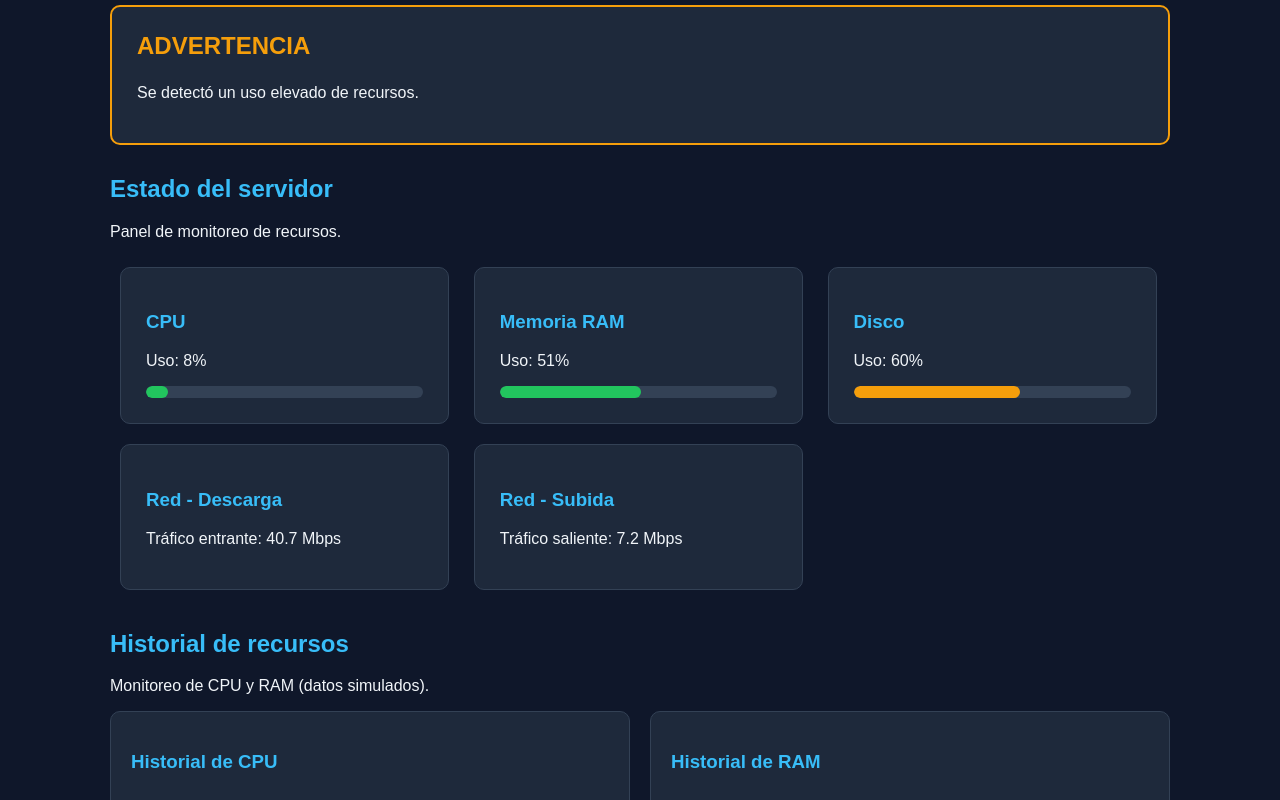
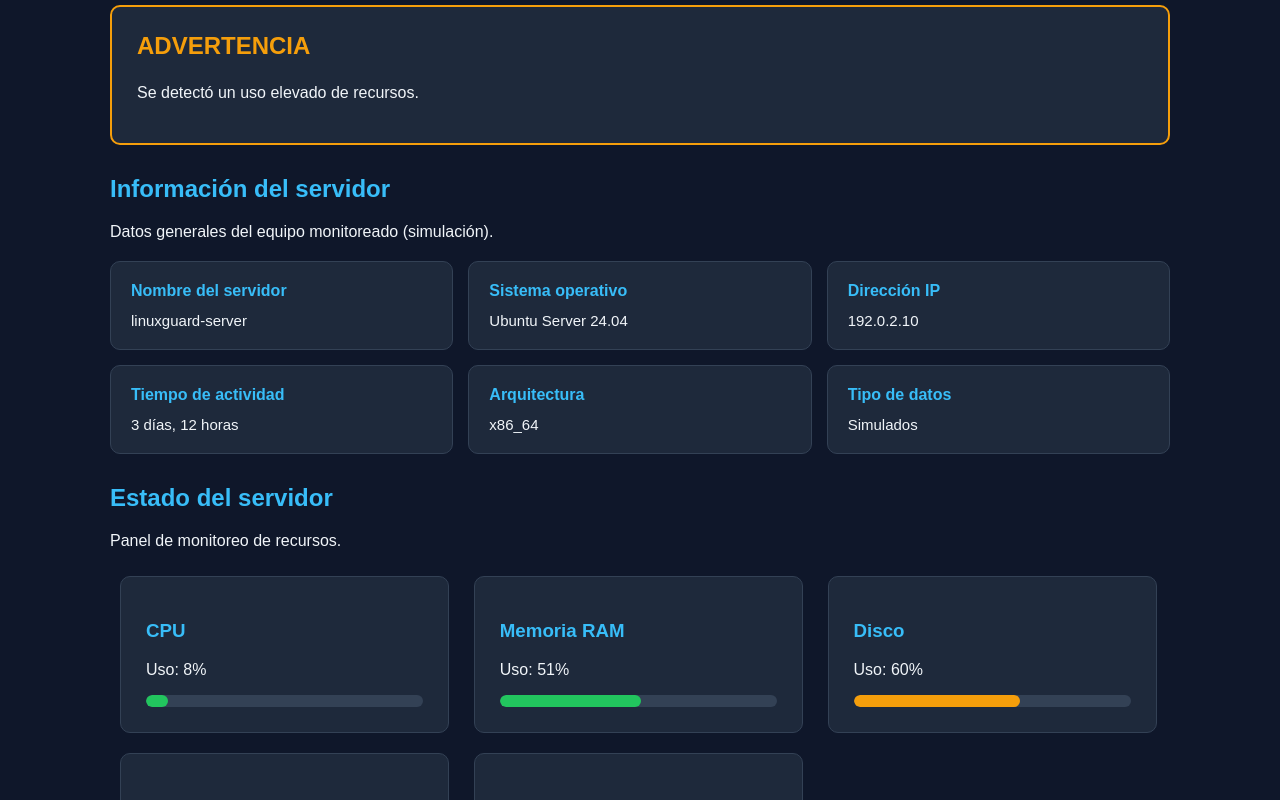
Before and after one commit to frxxn-linuxadmin/linuxguard-noc, a plain HTML site: page frontend/index.html in a window 1280 px wide. Shown: the part 651-1451 px from the top of the page. Drawn offline with Linux system fonts and the light colour scheme.

Commit message:
Agregar panel de informacion del servidor

```diff
--- a/frontend/css/style.css
+++ b/frontend/css/style.css
@@ -537,3 +537,54 @@ section {
     color: #38bdf8;
     font-weight: bold;
 }
+
+/* Información general del servidor */
+
+.datos-servidor {
+    display: grid;
+    grid-template-columns: repeat(3, minmax(0, 1fr));
+    gap: 15px;
+    margin-top: 20px;
+}
+
+.dato-servidor {
+    min-width: 0;
+    padding: 20px;
+    background-color: #1e293b;
+    border: 1px solid #334155;
+    border-radius: 10px;
+}
+
+.dato-servidor h3 {
+    margin-top: 0;
+    margin-bottom: 12px;
+    color: #38bdf8;
+    font-size: 16px;
+}
+
+.dato-servidor p {
+    margin: 0;
+    color: #f1f5f9;
+    font-size: 15px;
+    overflow-wrap: anywhere;
+}
+
+/* Adaptación a tablets */
+
+@media (max-width: 900px) {
+    .datos-servidor {
+        grid-template-columns: repeat(2, minmax(0, 1fr));
+    }
+}
+
+/* Adaptación a celulares */
+
+@media (max-width: 600px) {
+    .datos-servidor {
+        grid-template-columns: 1fr;
+    }
+
+    .dato-servidor {
+        padding: 15px;
+    }
+}
--- a/frontend/index.html
+++ b/frontend/index.html
@@ -22,6 +22,7 @@
     <a href="#alertas">Alertas</a>
     <a href="#historial-alertas">Historial</a>
     <a href="#configuracion">Configuración</a>
+    <a href="#informacion-servidor">Información</a>
 </nav>
 
 
@@ -68,6 +69,44 @@
                 </p>
             </div>
         </section>
+
+<section id="informacion-servidor">
+    <h2>Información del servidor</h2>
+    <p>Datos generales del equipo monitoreado (simulación).</p>
+
+    <div class="datos-servidor">
+        <div class="dato-servidor">
+            <h3>Nombre del servidor</h3>
+            <p id="nombre-servidor">linuxguard-server</p>
+        </div>
+
+        <div class="dato-servidor">
+            <h3>Sistema operativo</h3>
+            <p id="sistema-operativo">Ubuntu Server 24.04</p>
+        </div>
+
+        <div class="dato-servidor">
+            <h3>Dirección IP</h3>
+            <p id="ip-servidor">192.0.2.10</p>
+        </div>
+
+        <div class="dato-servidor">
+            <h3>Tiempo de actividad</h3>
+            <p id="uptime-servidor">3 días, 12 horas</p>
+        </div>
+
+        <div class="dato-servidor">
+            <h3>Arquitectura</h3>
+            <p id="arquitectura-servidor">x86_64</p>
+        </div>
+
+        <div class="dato-servidor">
+            <h3>Tipo de datos</h3>
+            <p>Simulados</p>
+        </div>
+    </div>
+</section>
+
 
 
         <section id="servidores">
```
